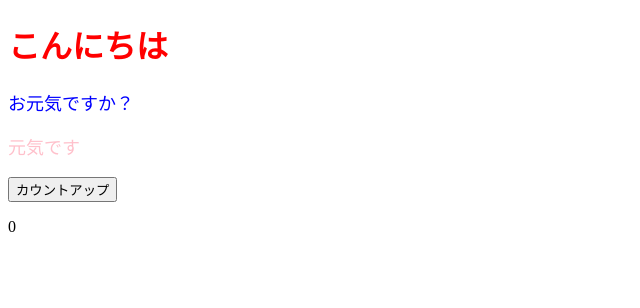
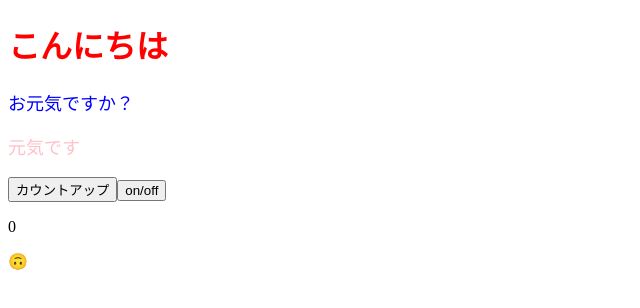
Before and after one commit to r-kojima/react-learning, a React (Create React App) app: page / in a window 1280 px wide. Shown: the top 308 px of the page, without its empty margins (0-640 px from the left). Built offline with nearby package versions, Linux system fonts and the light colour scheme.

Commit message:
セクション6.46 再レンダリングと副作用を知る(useEffect)

```diff
--- a/src/App.jsx
+++ b/src/App.jsx
@@ -1,18 +1,35 @@
-import React, { useState } from "react";
+import React, { useEffect, useState } from "react";
 import ColorfulMessage from "./components/ColorfulMessage";
 
 const App = () => {
+  const [num, setNum] = useState(0);
+  const [faceShowFlag, setFaceShowFlag] = useState(false);
+
   const onClickCountUp = () => {
     setNum((preNum) => preNum + 1);
   };
-  const [num, setNum] = useState(0);
+
+  const onClickSwicthShowFlag = () => {
+    setFaceShowFlag(!faceShowFlag);
+  };
+
+  useEffect(() => {
+    if (num % 3 === 0) {
+      faceShowFlag || setFaceShowFlag(true);
+    } else {
+      faceShowFlag && setFaceShowFlag(false);
+    }
+  }, [num]);
+
   return (
     <>
       <h1 style={{ color: "red" }}>こんにちは</h1>
       <ColorfulMessage color="blue">お元気ですか？</ColorfulMessage>
       <ColorfulMessage color="pink">元気です</ColorfulMessage>
       <button onClick={onClickCountUp}>カウントアップ</button>
+      <button onClick={onClickSwicthShowFlag}>on/off</button>
       <p>{num}</p>
+      {faceShowFlag && <p>🙃</p>}
     </>
   );
 };
```
